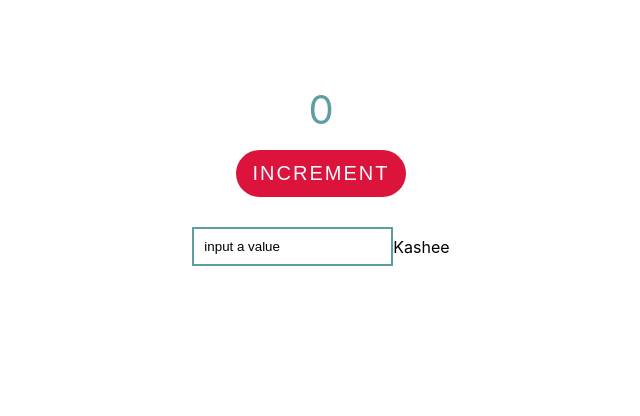
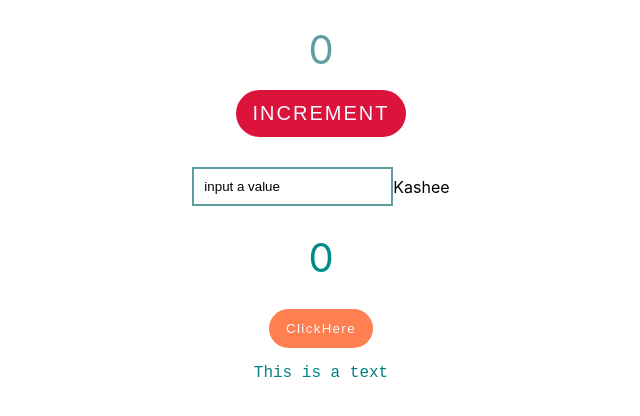
Before and after one commit to NjeriMuchiri/mealchanging-app, a React (Create React App) app: page / in a window 1280 px wide. Shown: the top 416 px of the page, without its empty margins (319-959 px from the left). Built offline with nearby package versions, Linux system fonts and the light colour scheme; a web font is replaced by a local one.

Commit message:
Learning and refreshing about use reducer state hooks

```diff
--- a/src/App.js
+++ b/src/App.js
@@ -1,6 +1,7 @@
 import React from 'react'
 import './App.css';
 import StateTutorial from './Components/StateTutorial';
+import UseReducer from './Components/UseReducer';
 // import culinary from './Images/culinaryd.jpg';
 // import restraunt from './Images/restrauntk.jpg';
 // import wine from './Images/wine5.JPG';
@@ -52,6 +53,7 @@ function App(){
         <button className='expand'><p><span>Welcome</span>!<span></span></p></button>
       </div> */}
       <StateTutorial />
+      <UseReducer />
       </>
   )
 }
--- a/src/Components/StateTutorial.css
+++ b/src/Components/StateTutorial.css
@@ -9,7 +9,7 @@
     justify-content: center;
     align-items: center;
     flex-direction: column;
-    padding-top: 80px;
+    padding-top: 20px;
     font-size:40px;
     color:cadetblue;
 }
--- /dev/null
+++ b/src/Components/UseReducer.css
@@ -0,0 +1,29 @@
+::after,
+::before{
+    margin:0;
+    padding:0;
+    box-sizing: border-box;
+}
+.reducer{
+    display:flex;
+    justify-content: center;
+    align-items: center;
+    flex-direction: column;
+}
+.reducer-count{
+    color:darkcyan;
+    font-size: 40px;
+    font-weight:400;
+}
+.reducer-text{
+    color:teal;
+    font-family:'Courier New', Courier, monospace;
+}
+.reducer-btn{
+    padding:10px 15px;
+    border-color:transparent;
+    background-color:coral;
+    border-radius: 30px;
+    letter-spacing: 0.1em;
+    color:aliceblue;
+}
--- /dev/null
+++ b/src/Components/UseReducer.js
@@ -0,0 +1,26 @@
+import React, {useState} from 'react';
+import './UseReducer.css';
+
+function UseReducer() {
+    const[count, setCount] = useState(0);
+    const[showText, setShowText] = useState(true);
+
+  return (
+      <>
+    <div className='reducer'>
+        <h1 className='reducer-count'>{count}</h1>
+        <button className='reducer-btn'
+            onClick={() =>{
+                setCount(count + 1);
+                setShowText(!showText)
+            }}>
+                ClickHere
+        </button>
+
+        {showText && <p className='reducer-text'>This is a text</p>}
+    </div>
+    </>
+  )
+}
+
+export default UseReducer
```
